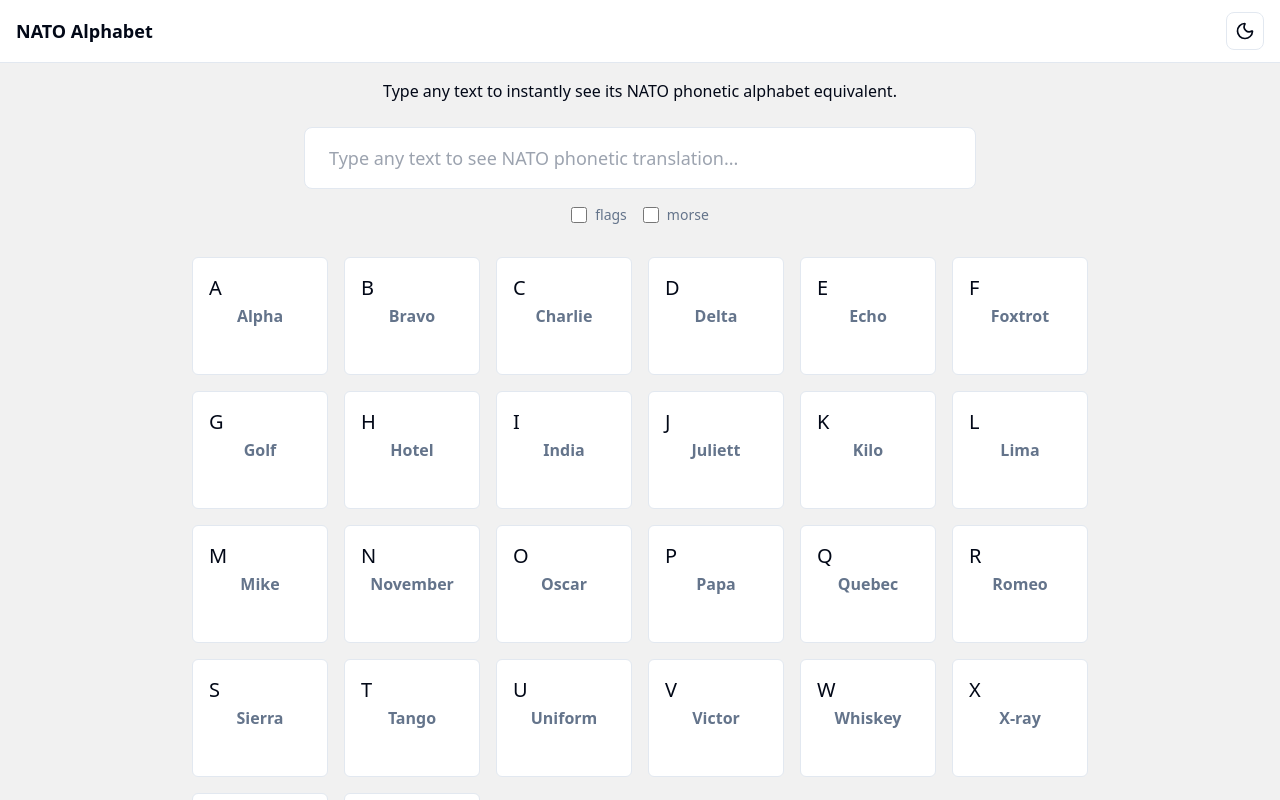
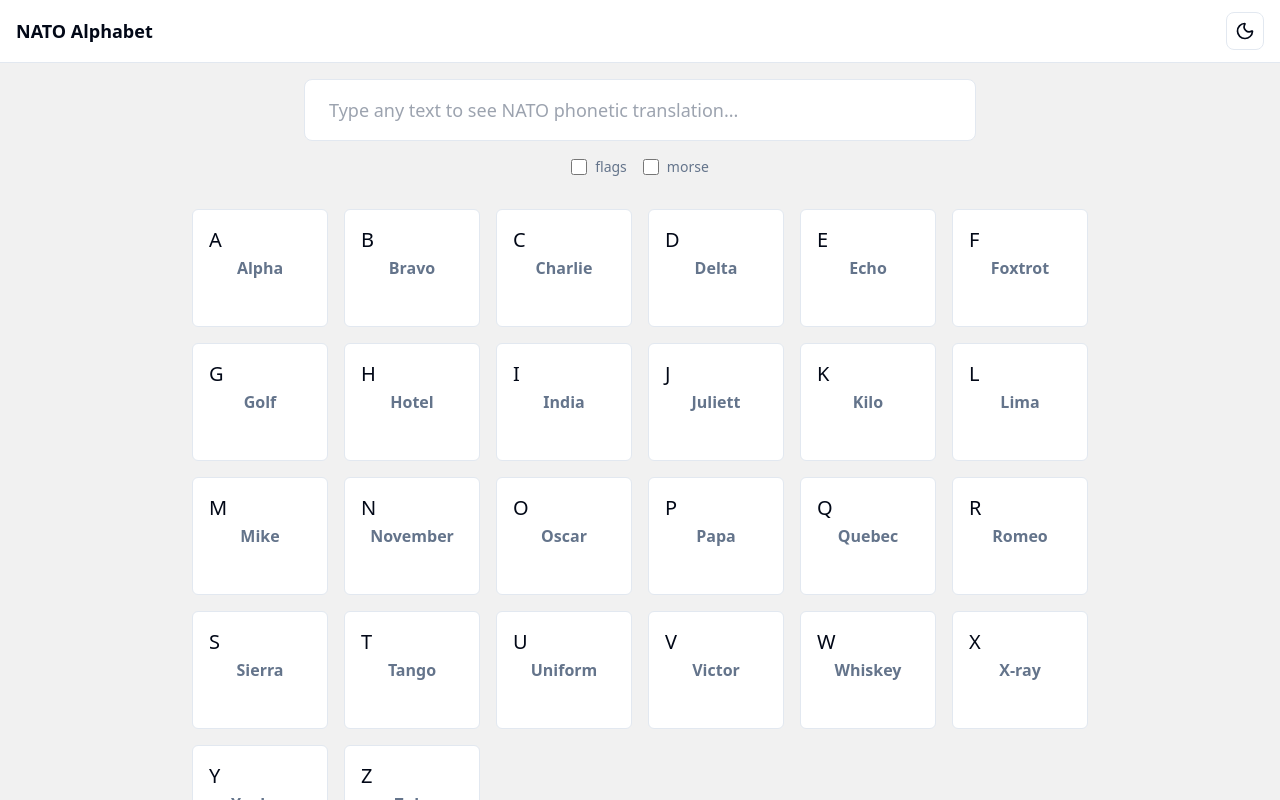
Before and after one commit to mediavilla/ABCNatoXYZ, a React (Vite) app: page / in a window 1280 px wide. Shown: the top 800 px of the page. Built offline with nearby package versions, Linux system fonts and the light colour scheme.

Commit message:
Update App.jsx

```diff
--- a/src/App.jsx
+++ b/src/App.jsx
@@ -164,11 +164,6 @@ export default function App() {
           className="w-full flex flex-col items-center space-y-6"
           variants={contentVariants}
         >
-          <div className="text-center space-y-2">
-            <p className="text-sm sm:text-base max-w-2xl">
-              Type any text to instantly see its NATO phonetic alphabet equivalent.
-            </p>
-          </div>
 
           <TextInput
             value={inputText}
```
